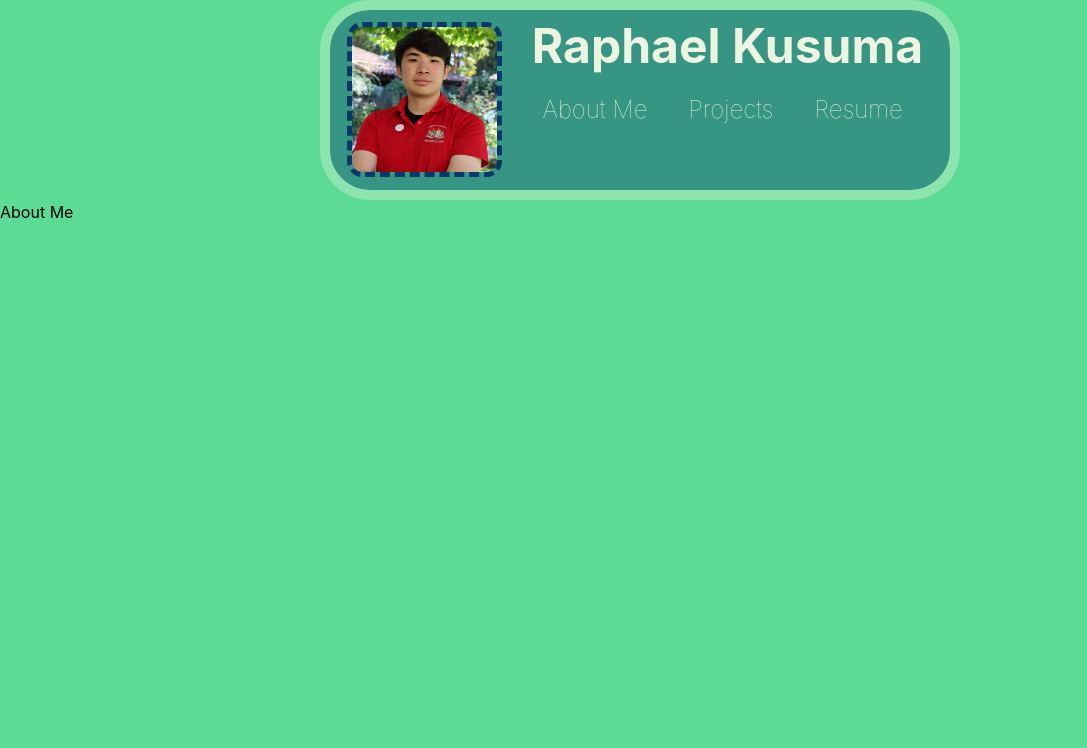
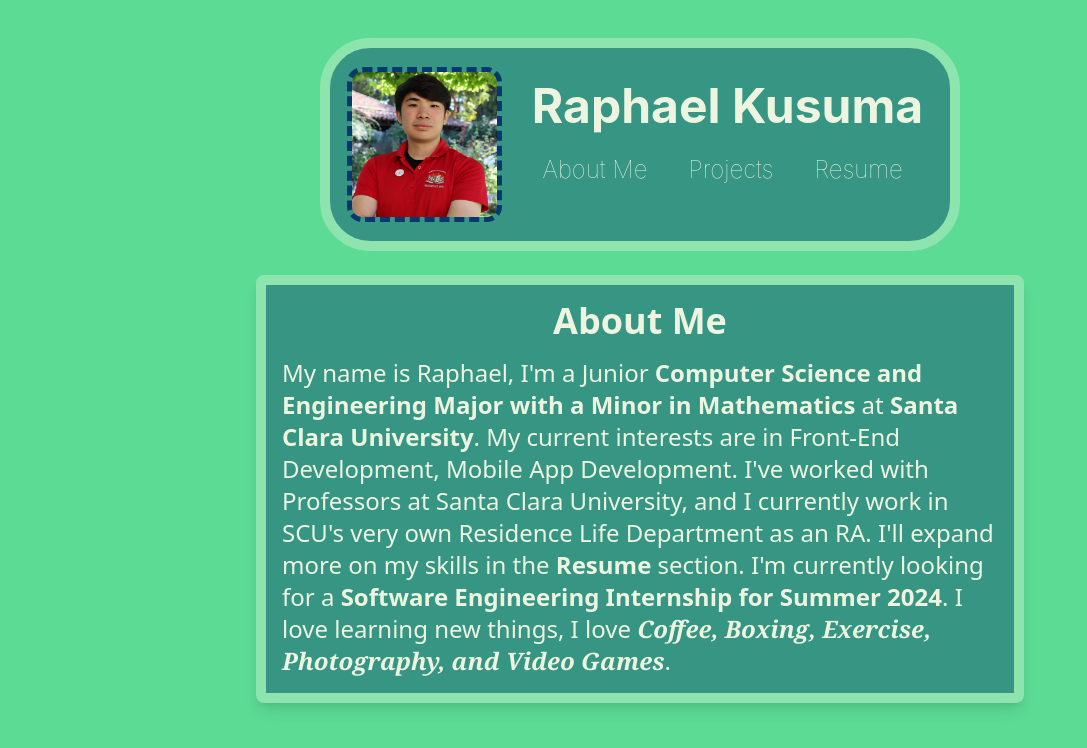
Before and after one commit to RaphaLK/RaphaLK.github.io, a React (Create React App) app: page /AboutMe in a window 1280 px wide. Shown: the top 748 px of the page, without its empty margins (0-1087 px from the left). Built offline with nearby package versions, Linux system fonts and the light colour scheme.

Commit message:
Finished about-me

```diff
--- a/src/App.css
+++ b/src/App.css
@@ -10,7 +10,8 @@
   background-color: #379683;
   width: 50%;
   border-radius: 50px;
-  margin: auto;
+  margin-top: 3%;
+  margin-inline: auto;
   border: 10px solid #8EE4AF;
 }
 
@@ -49,13 +50,14 @@ body {
   border-radius: 10%;
   border: 5px dashed  #05386B ;
   align-self: center;
+  margin-block: 3%;
 }
 
 .TextnNav {
   display: flex;
   flex-direction: column;
   margin-left: 2%;
-  margin-bottom: 10%;
+  margin-bottom: 5%;
 }
 
 .TextnNav p{
--- a/src/components/Navbar.css
+++ b/src/components/Navbar.css
@@ -29,6 +29,12 @@ ul li a {
 ul li a:hover {
   color: wheat;
   background-color: #05386B;
+  transition: .3s ease-in-out;
+}
+
+ul li:hover {
+  transition: .3s ease-in-out;
+  transform: scale(1.03);
 }
 
 ul li a:active{
--- a/src/pages/AboutMe.js
+++ b/src/pages/AboutMe.js
@@ -1,10 +1,16 @@
-import React from 'react'
+import React from 'react';
+import '../styles/AboutMe.css';
 
 const AboutMe = () => {
   return (
-    <div className='AboutMe'>
-      <h1>About Me</h1>
-
+    <div className='InfoContainer'>
+      <h1 className='font-sans text-4xl font-bold mb-4 text-offWhite'>About Me</h1>
+      <p className='font-sans text-2xl text-offWhite'>My name is Raphael, I'm a Junior <span class='font-bold'>Computer Science and Engineering Major with a
+        Minor in Mathematics</span> at <span class='font-bold'> Santa Clara University</span>. My current interests are in Front-End Development,
+        Mobile App Development. I've worked with Professors at Santa Clara University, and I currently work in SCU's very own Residence Life Department as an RA.
+        I'll expand more on my skills in the <span class='font-bold'>Resume</span> section. I'm currently looking for a <span class='font-bold'>Software Engineering Internship for Summer 2024</span>.
+        I love learning new things, I love <span class='font-bold font italic'><span class='font-serif'>Coffee, Boxing, Exercise, Photography, and Video Games</span></span>.
+      </p>
     </div>
   )
 }
--- a/src/pages/Resume.js
+++ b/src/pages/Resume.js
@@ -2,7 +2,7 @@ import React from "react";
 
 const Resume = () => {
   return (
-  <div></div>
+  <div>My Resume</div>
   );
 };
 
--- /dev/null
+++ b/src/styles/AboutMe.css
@@ -0,0 +1,14 @@
+
+.InfoContainer {
+    display: flex;
+    flex-direction: column;
+    justify-content: center;
+    align-items: center;
+    margin-inline: auto;
+    width: 60%;
+    height: 100%;
+    border-radius: 10px;
+    border: 10px solid #8EE4AF;
+
+    @apply p-4 mt-6 bg-DarkishGreen rounded-lg shadow-lg;
+}
--- a/src/utils/colorSchemes.js
+++ b/src/utils/colorSchemes.js
@@ -1,6 +1,6 @@
 const Colors = {
     //So, I made this file since I though I would be styling within each .js file.
-    //This is now where I store colors.
+    //This is now where I store colors. --Old file, I realized I can store this in tailwind.config.js 11/19/2023
     LeafGreen: "#5CDB95",
     LeafyishGreen: "#8EE4AF",
     offWhite: "#EDF5E1",
--- a/tailwind.config.js
+++ b/tailwind.config.js
@@ -1,10 +1,20 @@
 /** @type {import('tailwindcss').Config} */
+
 module.exports = {
   content: [
     "./src/**/*.{js,jsx,ts,tsx}",
   ],
   theme: {
     extend: {},
-  },
+
+    colors: {
+      LeafGreen: "#5CDB95",
+      LeafyishGreen: "#8EE4AF",
+      offWhite: "#EDF5E1",
+      DarkishGreen: "#379683",
+      Darks: "#05386B",
+      LessDarkish: "#0966c3"
+    },
+    },
   plugins: [],
-}
+  };
```
Also changed, not shown: 2 other files (tests, documents, lock files or other folders).
